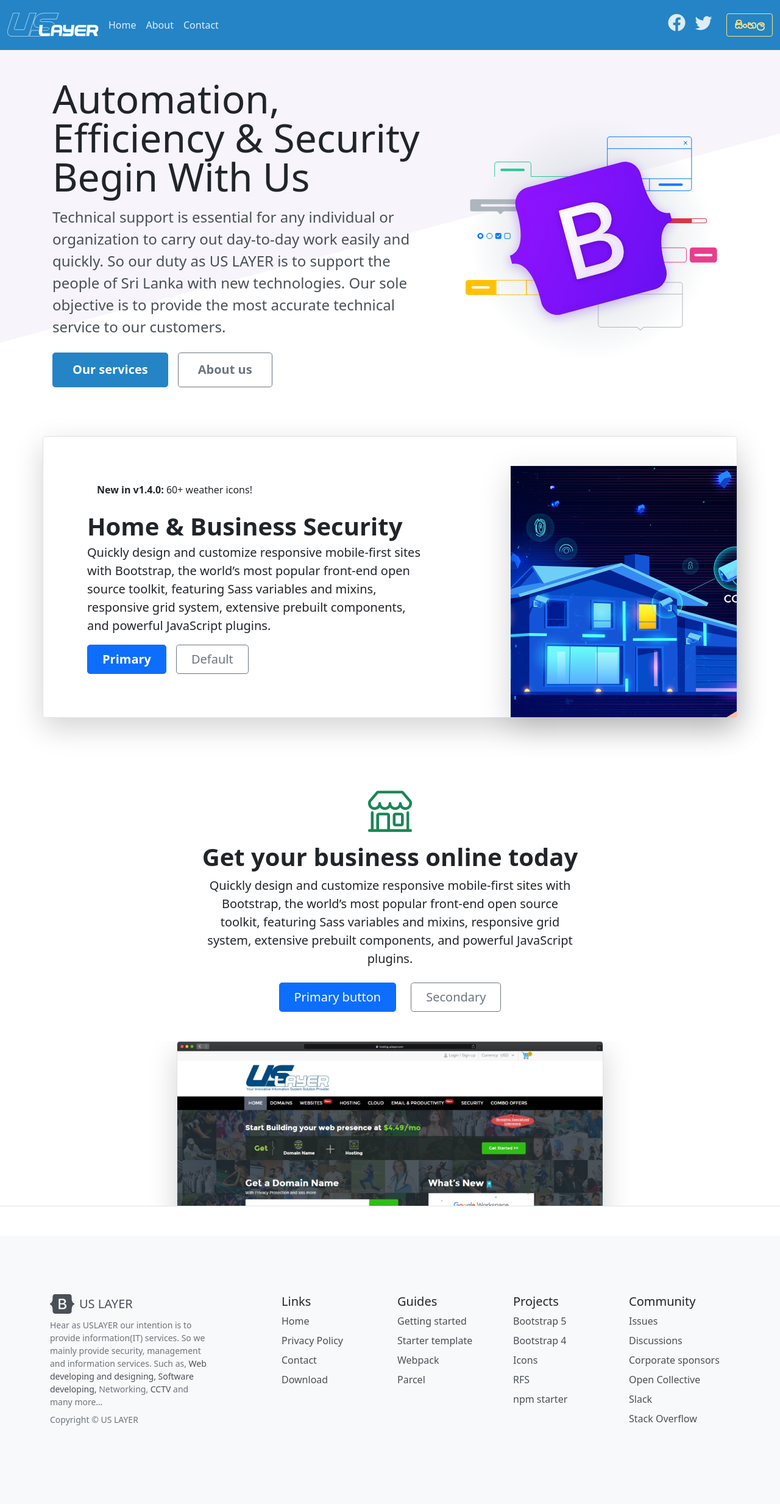
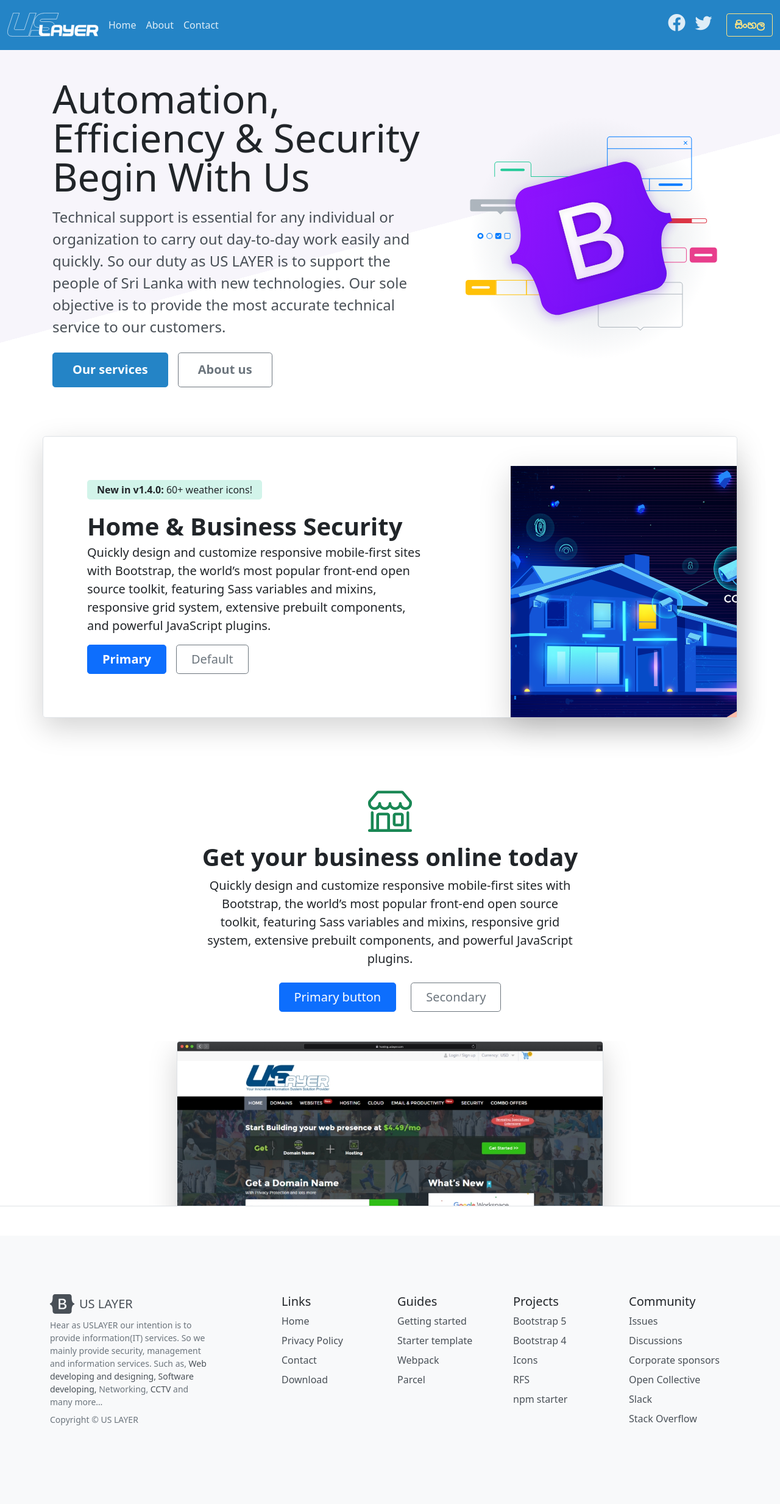
Before and after one commit to uslayer/uslayer.github.io, a Jekyll site: the page built from index.html, in a window 1280 px wide. Shown: the whole page at 61% size. Built offline with Jekyll 4.4.1, drawn with Linux system fonts in a browser that asks for light colours; the list of posts is cut into pages by our own code.

Commit message:
Update custom.css

```diff
--- a/assets/css/custom.css
+++ b/assets/css/custom.css
@@ -7,7 +7,11 @@
   src: url(https://uslayer.github.io/assets/noto.ttf);
 }
 
+@import url("/btrap.css");
 
+.hero-notice {
+    background-color: #d2f4ea;
+}
 
 .noto {
   font-family: system-ui,-apple-system,"Segoe UI",Roboto,"Helvetica Neue",Arial,"Noto Sans","Liberation Sans",sans-serif,"Apple Color Emoji","Segoe UI Emoji","Segoe UI Symbol","Noto Color Emoji", "Noto Sinhala";
```
